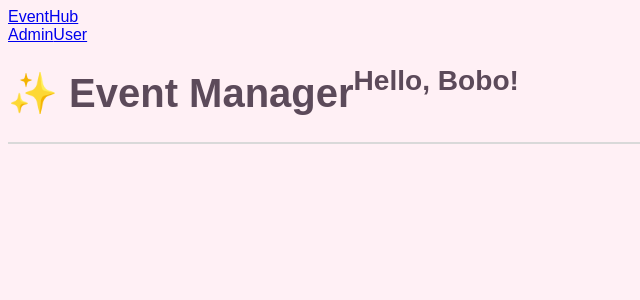
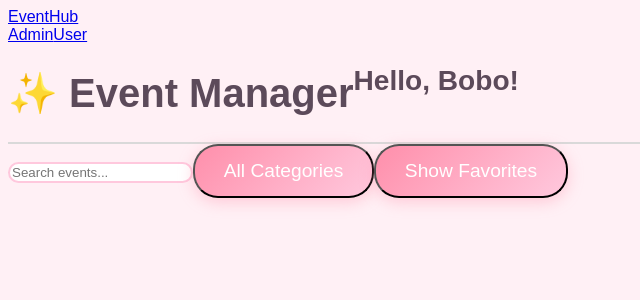
Before and after one commit to shuwangs/eventonica, a React (Vite) app in the folder client/: page /user in a window 1280 px wide. Shown: the top 300 px of the page, without its empty margins (0-640 px from the left). Built offline with nearby package versions, Linux system fonts and the light colour scheme.

Commit message:
add event displaycard for the userpage

```diff
--- a/client/src/pages/UserPage.jsx
+++ b/client/src/pages/UserPage.jsx
@@ -10,7 +10,12 @@ const UserPage = () => {
         <div><h1>✨ Event Manager</h1></div>
         <div><h3>Hello, Bobo!</h3></div>
       </div>
-
+      <div className="user-page-content">
+        {/* UserPage Left area */}
+        <input  className="input-style search-bar" type="text" placeholder="Search events..." />
+        <button className="btn-primary show-categories-btn">All Categories </button>
+        <button className="btn-primary show-favorites-btn">Show Favorites</button>
+      </div>
 
     </div>
   );
```
Also changed, not shown: client/src/components/EventDisplayCard.jsx (added, +21 -0 lines).
